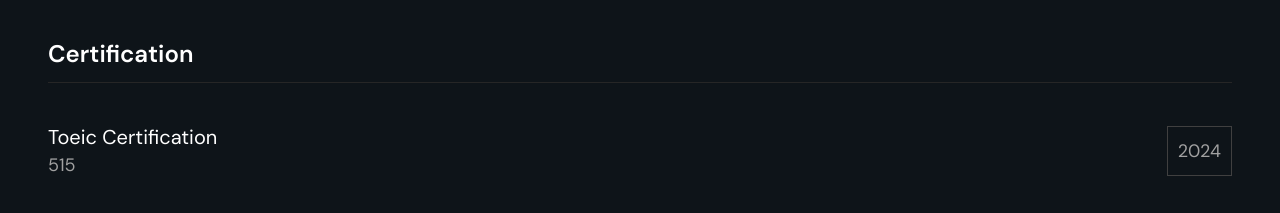
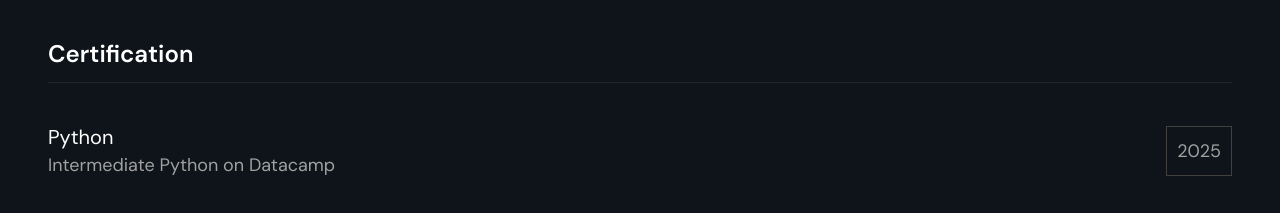
Before and after one commit to tfuc03/react_tfuc03_portfolio, a React (Vite) app: page / in a window 1280 px wide. Shown: the part 2500-2713 px from the top of the page. Built offline with nearby package versions, Linux system fonts and the light colour scheme.

Commit message:
Update data.js

```diff
--- a/src/constant/data.js
+++ b/src/constant/data.js
@@ -110,11 +110,11 @@
     id: 3,
     title: "Certification",
     list: [
-      {
-        label: "515",
-        role: "Toeic Certification",
-        time: "2024",
-      },
+     // {
+     //   label: "515",
+     //   role: "Toeic Certification",
+     //   time: "2024",
+     // },
       {
         label: "Intermediate Python on Datacamp",
         role: "Python",
```
